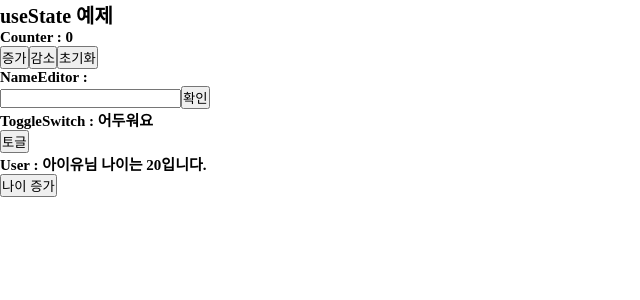
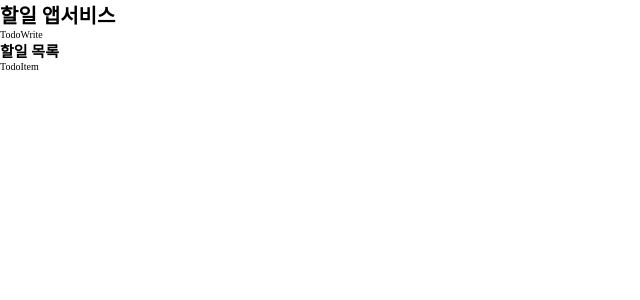
Before and after one commit to seastj/til_react_cra_ts, a React (Create React App) app: page / in a window 1280 px wide. Shown: the top 300 px of the page, without its empty margins (0-640 px from the left). Built offline with nearby package versions, Linux system fonts and the light colour scheme.

Commit message:
[docs] useState 의 이해

```diff
--- a/src/App.tsx
+++ b/src/App.tsx
@@ -1,17 +1,28 @@
-import Counter from './components/Counter';
-import NameEditor from './components/NameEditor';
-import ToggleSwitch from './components/ToggleSwitch';
-import User from './components/User';
+import { useState } from 'react';
+import TodoList from './todos/TodoList';
+import TodoWrite from './todos/TodoWrite';
+import { ITodoType, TodoType } from './types/todoType';
 
 function App(): JSX.Element {
+  // ts
+  // {id : "", title : "", completed : false}
+
+  // tsx
+  const [todos, setTodos] = useState<(TodoType | ITodoType)[]>([]);
+  const handleTodoUpdate = () => {
+    // setTodos();
+  };
+  // todo 목록에서 실행할 함수들
+  const onToggle: () => void = () => {};
+  const onDelete: () => void = () => {};
+  const onEdit: () => void = () => {};
+
   return (
     <div>
+      <h1>할일 앱서비스</h1>
       <div>
-        <h1>useState 예제</h1>
-        <Counter />
-        <NameEditor />
-        <ToggleSwitch />
-        <User />
+        <TodoWrite setTodos={setTodos} handleTodoUpdate={handleTodoUpdate} />
+        <TodoList todos={todos} onToggle={onToggle} onDelete={onDelete} onEdit={onEdit} />
       </div>
     </div>
   );
--- /dev/null
+++ b/src/todos/TodoItem.tsx
@@ -0,0 +1,10 @@
+type TodoItemProps = {
+  onToggle: () => void;
+  onDelete: () => void;
+  onEdit: () => void;
+};
+const TodoItem = ({ onToggle, onDelete, onEdit }: TodoItemProps) => {
+  return <div>TodoItem</div>;
+};
+
+export default TodoItem;
--- /dev/null
+++ b/src/todos/TodoList.tsx
@@ -0,0 +1,20 @@
+import { TodoType } from '@/types/todoType';
+import TodoItem from './TodoItem';
+
+type TodoListProps = {
+  todos: TodoType[];
+  onToggle: () => void;
+  onDelete: () => void;
+  onEdit: () => void;
+};
+
+const TodoList = ({ todos, onToggle, onDelete, onEdit }: TodoListProps): JSX.Element => {
+  return (
+    <div>
+      <h2>할일 목록</h2>
+      <TodoItem onToggle={onToggle} onDelete={onDelete} onEdit={onEdit} />
+    </div>
+  );
+};
+
+export default TodoList;
--- /dev/null
+++ b/src/todos/TodoWrite.tsx
@@ -0,0 +1,12 @@
+import { TodoType } from '../types/todoType';
+
+type TodoWirteProps = {
+  setTodos: React.Dispatch<React.SetStateAction<TodoType[]>>;
+  handleTodoUpdate: () => void;
+};
+
+const TodoWrite = ({ setTodos, handleTodoUpdate }: TodoWirteProps) => {
+  return <div>TodoWrite</div>;
+};
+
+export default TodoWrite;
--- /dev/null
+++ b/src/types/todoType.ts
@@ -0,0 +1,9 @@
+// 1. type
+export type TodoType = { id: string; title: string; completed: boolean };
+
+// 2. interface
+export interface ITodoType {
+  id: string;
+  title: string;
+  completed: boolean;
+}
--- a/tsconfig.json
+++ b/tsconfig.json
@@ -1,6 +1,11 @@
 {
   "compilerOptions": {
     "target": "es5",
+    "baseUrl": "src", // 프로젝트의 기본 경로
+    "paths": {
+      "@/*": ["*"], // @/ 로 src 폴더 전체를 참조
+      "@types/*": ["types/*"] // @types 로 src/types 참조
+    },
     "lib": ["dom", "dom.iterable", "esnext"],
     "allowJs": true,
     "skipLibCheck": true,
```
Also changed, not shown: 1 other file (tests, documents, lock files or other folders).
